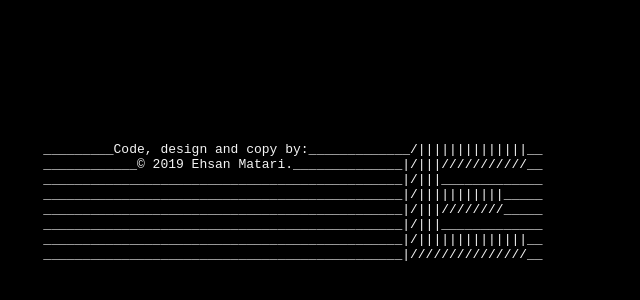
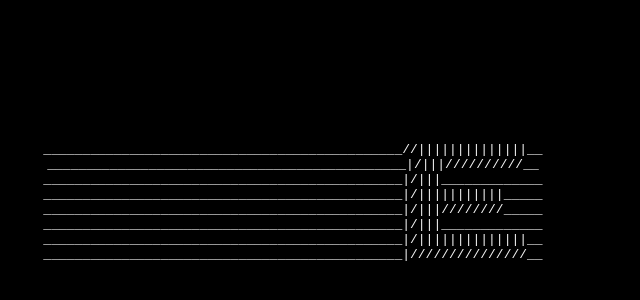
Before and after one commit to ehsangun/ehsangun.github.io, a plain HTML site: page index.html in a window 1280 px wide. Shown: the part 108-408 px from the top of the page, without its empty margins (347-987 px from the left). Drawn offline with Linux system fonts and the light colour scheme.

Commit message:
Update index.html

```diff
--- a/index.html
+++ b/index.html
@@ -12,8 +12,8 @@
         color: whitesmoke; }
 </style>
     <code>
-        <div>_________Code, design and copy by:_____________/||||||||||||||__</div>
-        <div>____________© 2019 Ehsan Matari.______________|/|||///////////__</div>
+        <div>______________________________________________//||||||||||||||__</div>
+        <div>______________________________________________|/|||//////////__</div>
         <div>______________________________________________|/|||_____________</div>
         <div>______________________________________________|/|||||||||||_____</div>
         <div>______________________________________________|/|||////////_____</div>
```
